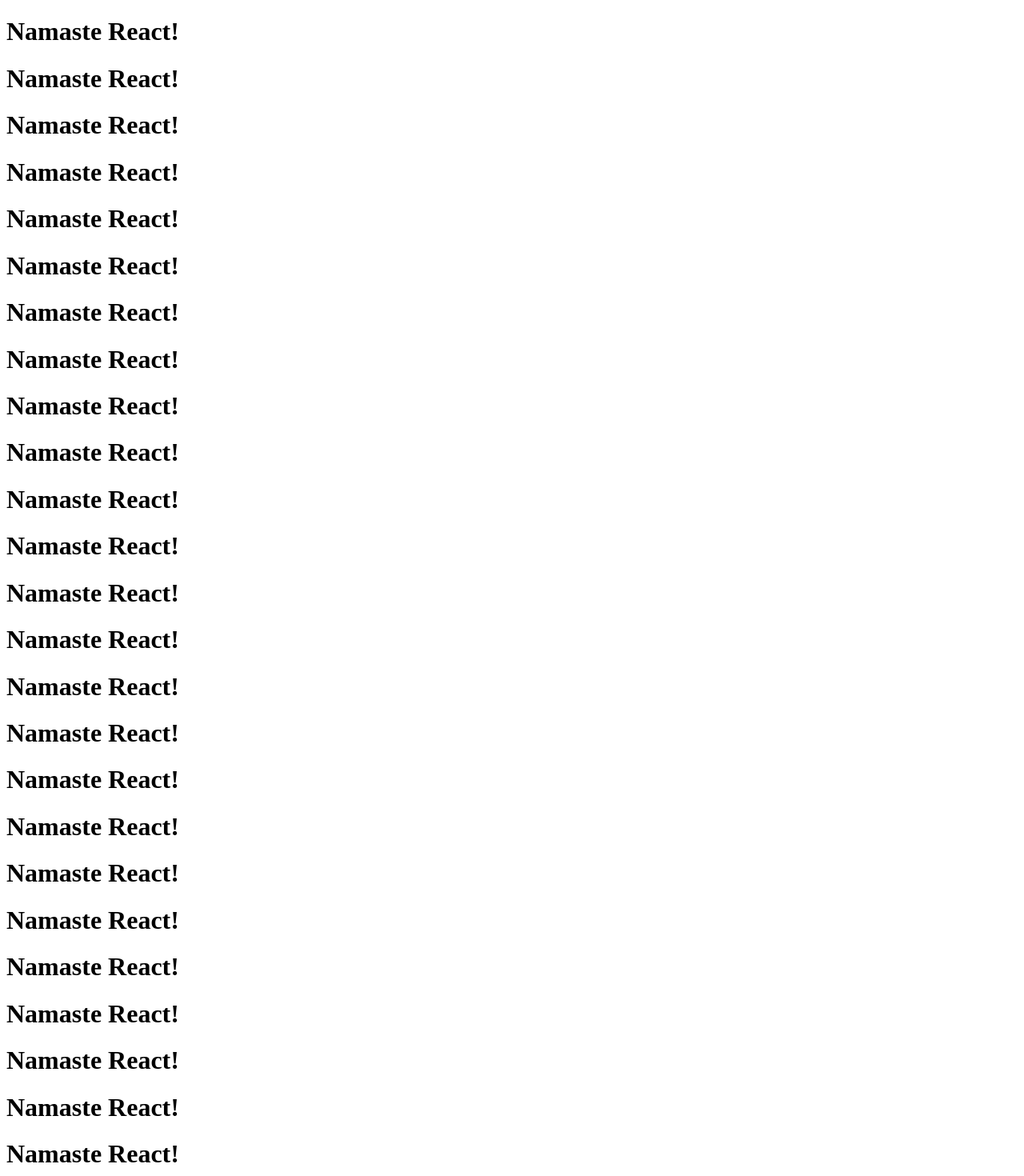
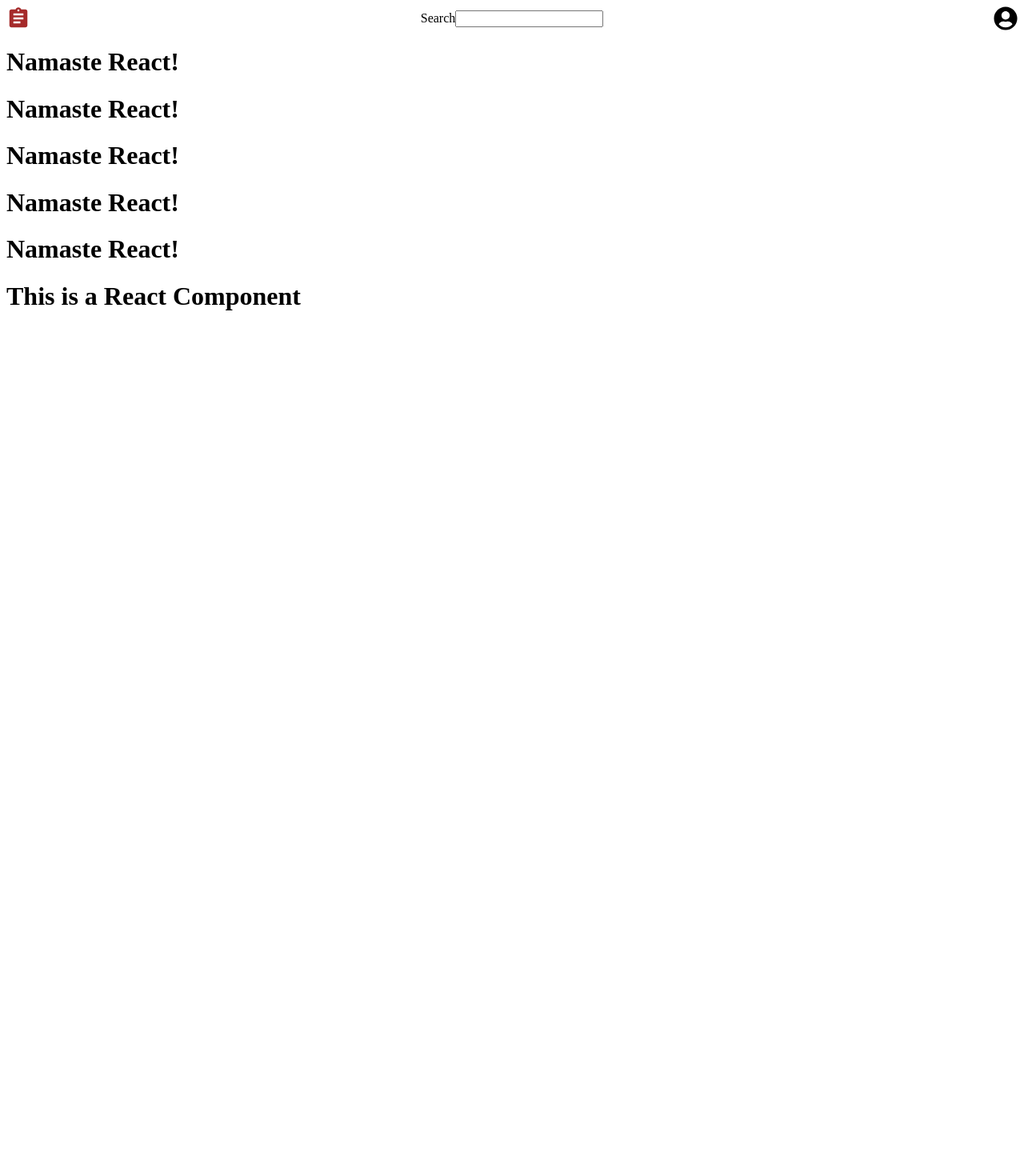
Before and after one commit to sjranju/Delicious, a React (Vite) app: page / in a window 1280 px wide. Shown: the top 1470 px of the page at 80% size. After the commit the page ends 800 px from the top, so only its background shows below. Built offline with nearby package versions, Linux system fonts and the light colour scheme.

Commit message:
Episode03-Assignment

```diff
--- a/App.js
+++ b/App.js
@@ -1,47 +1,18 @@
 import React from "react"
 import ReactDOM from "react-dom/client"
+import Header from "./header"
 
 // JSX => Babel converts it to React.createElement => ReactElement - JS Object => HTMLElement (render)
 const TitleComponent = () => <h1 className="title" tabIndex={5}>Namaste React!</h1>
 const ReactComponent = () => (
     <div id="main">
+        <Header />
         <TitleComponent />
-        <TitleComponent />
-        <TitleComponent />
-        <TitleComponent />
-        <TitleComponent />
-        <TitleComponent />
-        <TitleComponent />
-        <TitleComponent />
-        <TitleComponent />
-        <TitleComponent />
-        <TitleComponent />
-        <TitleComponent />
-        <TitleComponent />
-        <TitleComponent />
-        <TitleComponent />
-        <TitleComponent />
-        <TitleComponent />
-        <TitleComponent />
-        <TitleComponent />
-        <TitleComponent />
-        <TitleComponent />
-        <TitleComponent />
-        <TitleComponent />
-        <TitleComponent />
-        <TitleComponent />
-        <TitleComponent />
-        <TitleComponent />
-        <TitleComponent />
-        <TitleComponent />
-        <TitleComponent />
-        <TitleComponent />
-        <TitleComponent />
+        {<TitleComponent />}
         <TitleComponent></TitleComponent>
         {TitleComponent()}
-        {TitleComponent()}
-        {TitleComponent()}
-        {TitleComponent()}
+        {<TitleComponent></TitleComponent>}
+        {/* {TitleComponent} Warning: Functions are not valid as a React child. This may happen if you return a Component instead of <Component /> from render. Or maybe you meant to call this function rather than return it */}
         <h1>This is a React Component</h1>
     </div>
 )
--- /dev/null
+++ b/header.css
@@ -0,0 +1,13 @@
+.header img {
+  width: 100px;
+  height: 80px;
+  border-radius: 50px;
+}
+
+.header {
+  display: flex;
+  flex-direction: row;
+  align-items: center;
+  justify-content: space-between;
+  gap: 14px;
+}
--- /dev/null
+++ b/header.js
@@ -0,0 +1,22 @@
+import React from 'react'
+import logo from './logo.jpg'
+import './header.css'
+import ReactDOM from 'react-dom'
+import { FaUserCircle } from 'react-icons/fa'
+import { MdAssignment } from 'react-icons/md'
+
+const Header = () => {
+    return (
+        <div className='header'>
+            <MdAssignment size={30} color='brown' />
+            {/* search bar */}
+            <label> Search
+                <input type='search' />
+            </label>
+            {/* user icon */}
+            <FaUserCircle size={30} />
+        </div>
+    )
+}
+
+export default Header
```
Also changed, not shown: package.json (+6 -3 lines), logo.jpg (added), 1 other file (tests, documents, lock files or other folders).
